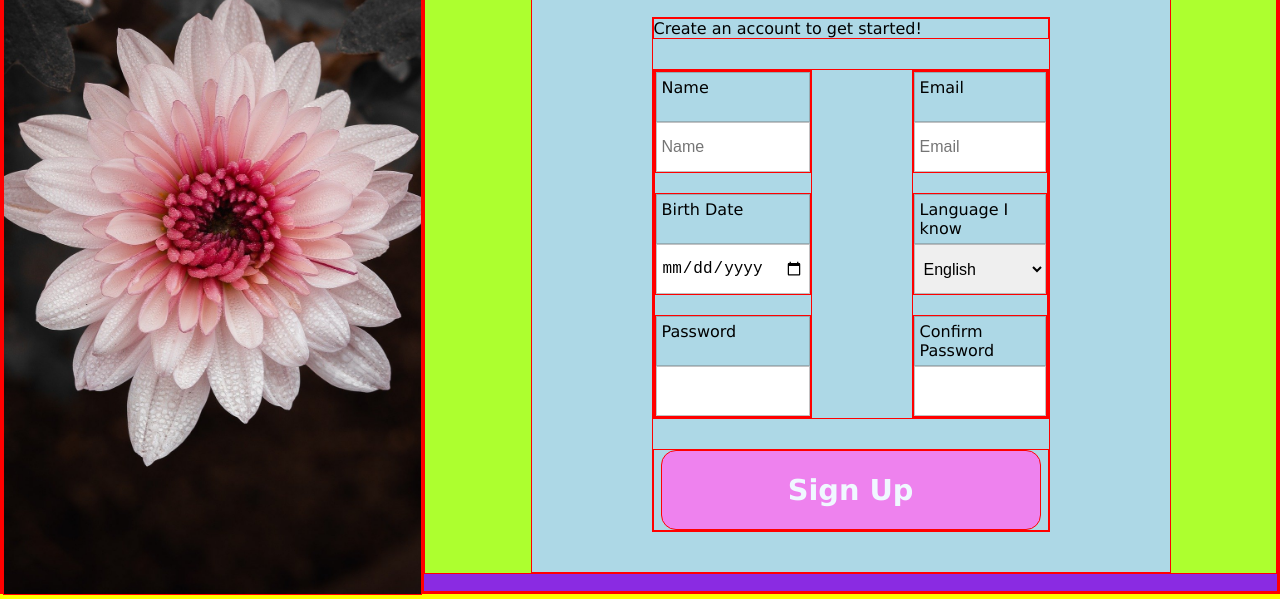
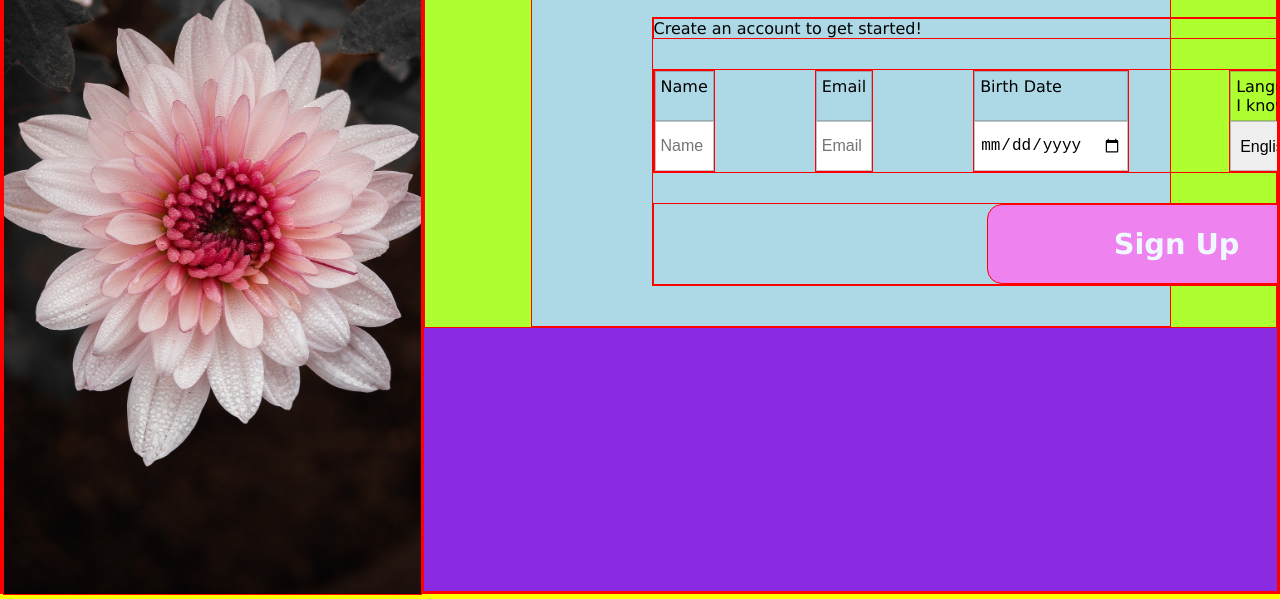
Before and after one commit to kathejim/sign-up-form, a plain HTML site: page index.html in a window 1280 px wide. Shown: the part 208-807 px from the top of the page. Drawn offline with Linux system fonts and the light colour scheme.

Commit message:
Make only one column for the form elements, delete left and right form divs.

```diff
--- a/index.html
+++ b/index.html
@@ -29,25 +29,17 @@
                 <div>
                     <p>Create an account to get started!</p>
                     <div id="form-columns">
-                        <div id="left-form">
                         <div>
                             <label for="name">Name</label>
                             <input type="text" id="name" placeholder="Name">
                         </div>
                         <div>
+                            <label for="email">Email</label>
+                            <input type="email" id="email" placeholder="Email">
+                        </div>
+                        <div>
                             <label for="bdate">Birth Date</label>
                             <input type="date" id="bdate" placeholder="Birth Date">
-                            </div>
-                            <div>
-                                <label for="pass">Password</label>
-                                <input type="text" id="pass" minlength="8">
-                            </div>
-                        </div>
-
-                        <div id="right-form">
-                            <div>
-                                <label for="email">Email</label>
-                                <input type="email" id="email" placeholder="Email">
                         </div>
                         <div>
                             <label for="language-select">Language I know</label>
@@ -58,9 +50,12 @@
                             </select>
                         </div>
                         <div>
+                            <label for="pass">Password</label>
+                            <input type="text" id="pass" minlength="8">
+                        </div>
+                        <div>
                             <label for="confirm-pass">Confirm Password</label>
                             <input type="text" id="confirm-pass">
-                            </div>
                         </div>
                     </div>
                     <div id="button">
```
Lines whose indentation alone changed are shown as unchanged.
